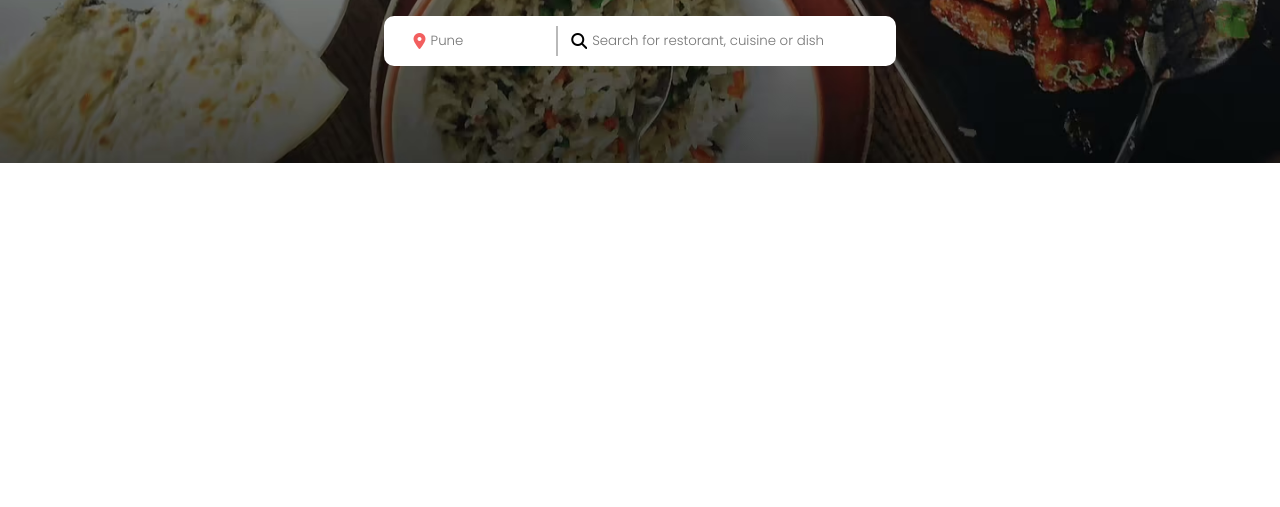
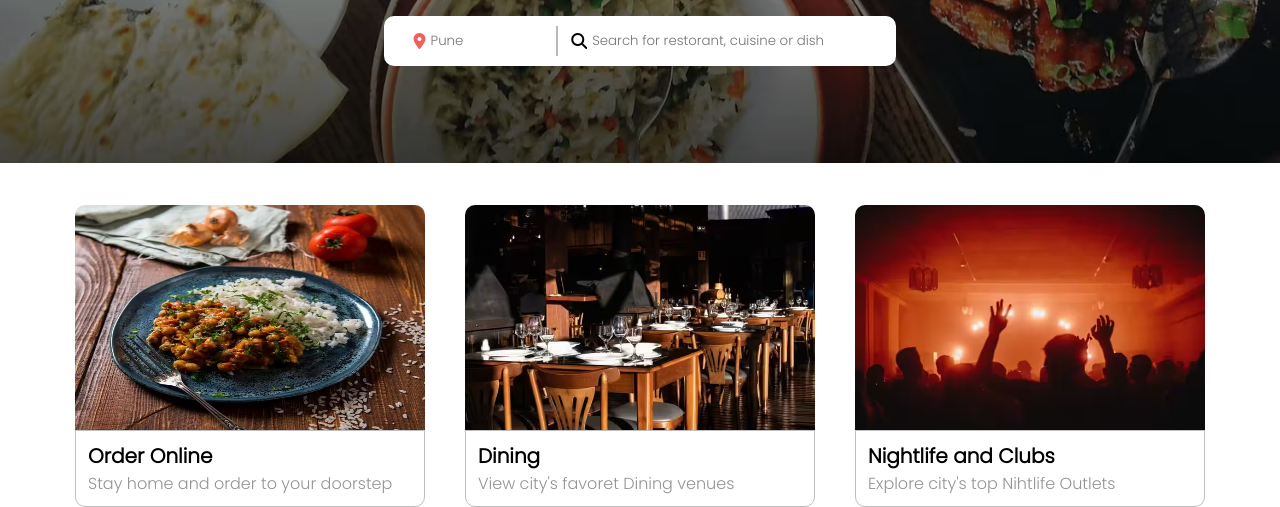
Before and after one commit to AdityaBattin/Zomato-landing-Page, a plain HTML site: page index.html in a window 1280 px wide. Shown: the part 317-824 px from the top of the page. Before the commit the page ends 800 px from the top, so only its background shows below. Drawn offline with Linux system fonts and the light colour scheme.

Commit message:
I tried to make Part1_section

```diff
--- a/index.html
+++ b/index.html
@@ -28,7 +28,10 @@
     <section class="hero__section">
       <header>
         <nav class="navbar">
-          <a href="#" class="link_download">Get the App</a>
+          <div class="link_download">
+            <i class="fa-solid fa-mobile-screen-button fa-2xs"></i>
+            <a href="#" class="link_download">Get the App</a>
+          </div>
           <div class="navbar__menu_container">
             <a href="#" class="link">Invester Relations</a>
             <a href="#" class="link">Add Restorent</a>
@@ -70,5 +73,34 @@
         </div>
       </div>
     </section>
+    <section class="part1__section">
+      <div class="part1__section_card">
+        <img src="images/item1.png" alt="" class="card_img" />
+        <div class="part1__section_content">
+          <h1 class="part1__section_title">Order Online</h1>
+          <p class="part1__section_descreption">
+            Stay home and order to your doorstep
+          </p>
+        </div>
+      </div>
+      <div class="part1__section_card">
+        <img src="images/item2.png" alt="" class="card_img" />
+        <div class="part1__section_content">
+          <h1 class="part1__section_title">Dining</h1>
+          <p class="part1__section_descreption">
+            View city's favoret Dining venues
+          </p>
+        </div>
+      </div>
+      <div class="part1__section_card">
+        <img src="images/item3.png" alt="" class="card_img" />
+        <div class="part1__section_content">
+          <h1 class="part1__section_title">Nightlife and Clubs</h1>
+          <p class="part1__section_descreption">
+            Explore city's top Nihtlife Outlets
+          </p>
+        </div>
+      </div>
+    </section>
   </body>
 </html>
--- a/style.css
+++ b/style.css
@@ -15,10 +15,15 @@
 
 .navbar {
   display: flex;
-  justify-content: space-between;
+  justify-content: space-around;
+  gap: 34%;
   align-items: center;
   padding: 16px 48px;
   height: 60px;
+}
+
+.fa-mobile-screen-button {
+  size: 50px;
 }
 
 .navbar a {
@@ -117,6 +122,58 @@
   width: 90%;
 }
 
+/* part1 section css */
+.part1__section {
+  display: flex;
+  height: auto;
+  flex-direction: row;
+  justify-content: center;
+  align-items: center;
+  gap: 40px;
+  flex-wrap: wrap;
+}
+
+.part1__section_card {
+  display: flex;
+  flex-direction: column;
+  justify-content: center;
+  align-items: center;
+  width: 350px;
+  height: 265px;
+  border-radius: 10px;
+  margin-top: 60px;
+  transition: all 0.2s ease 0.2s;
+}
+
+.part1__section_card:hover {
+  transform: scale(1.1);
+}
+
+.card_img {
+  border-radius: 10px 10px 0 0;
+  height: calc(265px - 40px);
+  width: 100%;
+}
+
+.part1__section_content {
+  background-color: white;
+  border: 1px solid rgb(191, 191, 191);
+  width: 100%;
+  height: auto;
+  padding: 10px 12px;
+  border-radius: 0 0 10px 10px;
+}
+
+.part1__section_title {
+  font-size: 20px;
+  color: black;
+}
+
+.part1__section_descreption {
+  font-size: 16px;
+  color: rgb(148, 148, 148);
+}
+
 @media only screen and (max-width: 720px) {
   .link {
     display: none;
@@ -166,4 +223,8 @@
   .input_container_search {
     width: 85%;
   }
+
+  .part1__section_card {
+    margin-top: 40px;
+  }
 }
```
